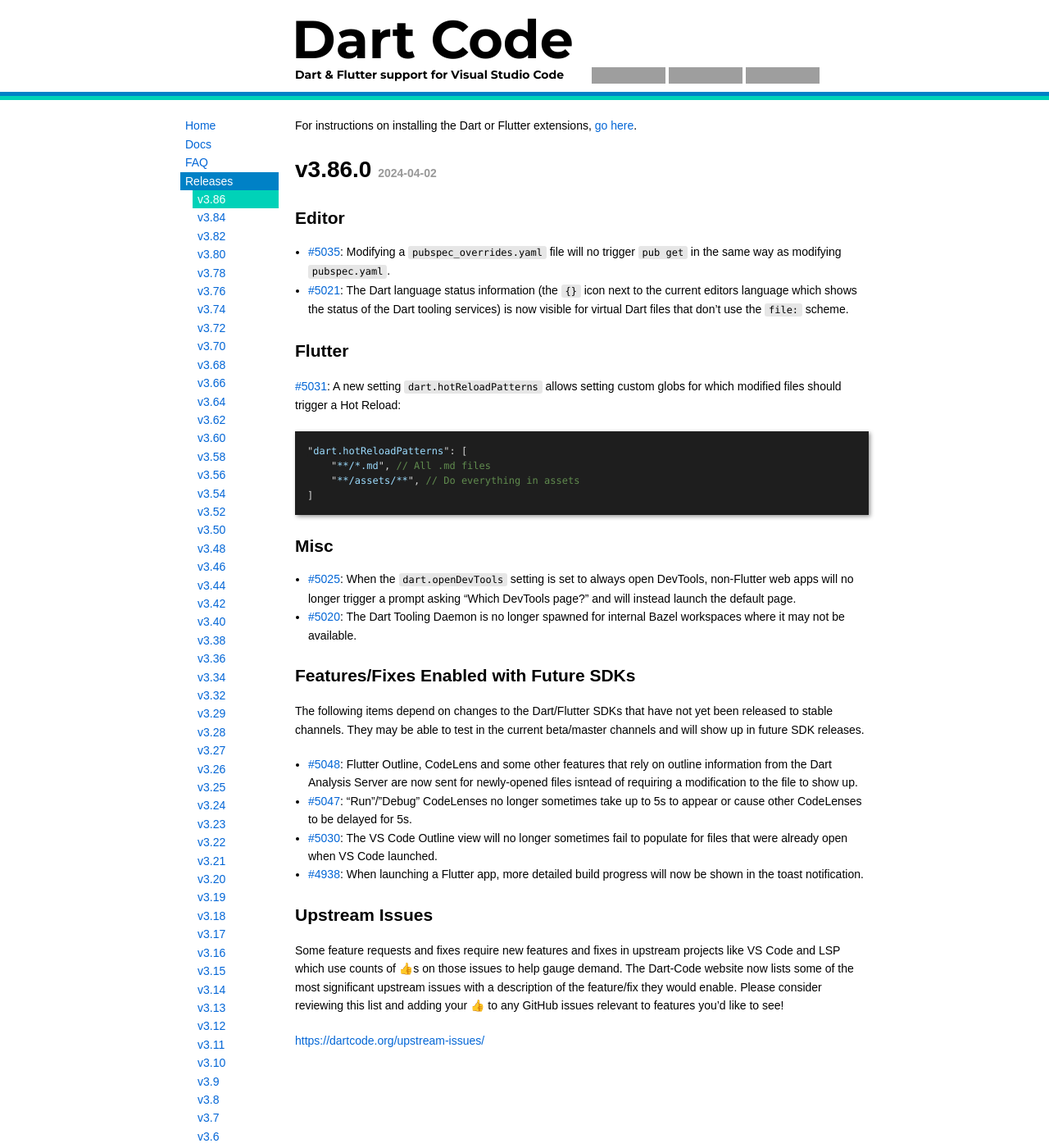
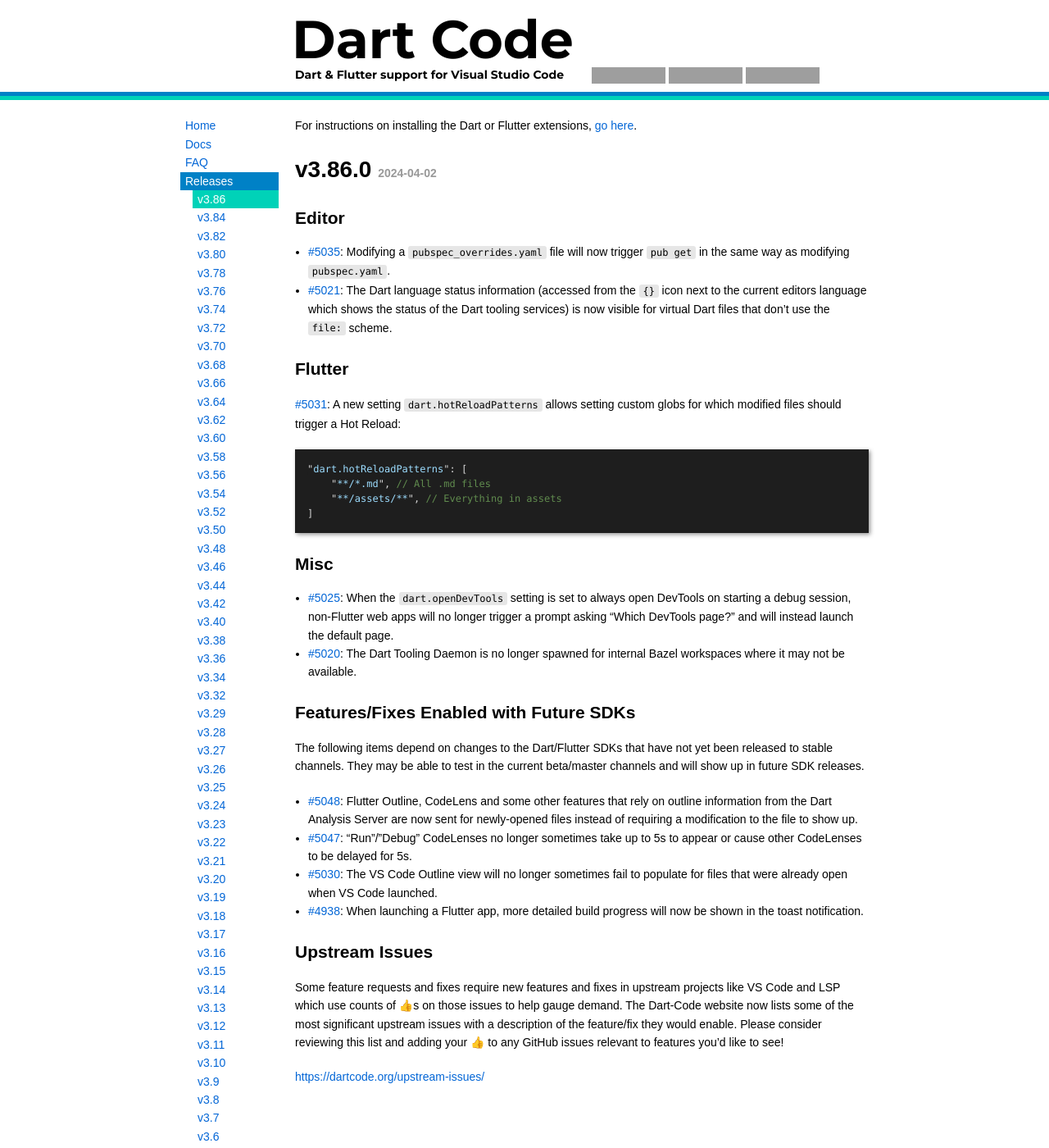
Before and after one commit to Dart-Code/Website, a Jekyll site: the page built from _releases/v3.86.md, in a window 1280 px wide and 1400 px high. Shown: the whole window at 82% size. Built offline with Jekyll 4.4.1, drawn with Linux system fonts in a browser that asks for light colours; grey boxes are pictures that could not be loaded.

Commit message:
Typos/minor tweaks

````diff
--- a/_releases/v3.86.md
+++ b/_releases/v3.86.md
@@ -8,8 +8,8 @@
 
 ## Editor
 
-- [#5035](https://github.com/Dart-Code/Dart-Code/issues/5035): Modifying a `pubspec_overrides.yaml` file will no trigger `pub get` in the same way as modifying `pubspec.yaml`.
-- [#5021](https://github.com/Dart-Code/Dart-Code/issues/5021): The Dart language status information (the `{}` icon next to the current editors language which shows the status of the Dart tooling services) is now visible for virtual Dart files that don't use the `file:` scheme.
+- [#5035](https://github.com/Dart-Code/Dart-Code/issues/5035): Modifying a `pubspec_overrides.yaml` file will now trigger `pub get` in the same way as modifying `pubspec.yaml`.
+- [#5021](https://github.com/Dart-Code/Dart-Code/issues/5021): The Dart language status information (accessed from the `{}` icon next to the current editors language which shows the status of the Dart tooling services) is now visible for virtual Dart files that don't use the `file:` scheme.
 
 ## Flutter
 
@@ -18,20 +18,20 @@
 ```js
 "dart.hotReloadPatterns": [
 	"**/*.md", // All .md files
-	"**/assets/**", // Do everything in assets
+	"**/assets/**", // Everything in assets
 ]
 ```
 
 ## Misc
 
-- [#5025](https://github.com/Dart-Code/Dart-Code/issues/5025): When the `dart.openDevTools` setting is set to always open DevTools, non-Flutter web apps will no longer trigger a prompt asking "Which DevTools page?" and will instead launch the default page.
+- [#5025](https://github.com/Dart-Code/Dart-Code/issues/5025): When the `dart.openDevTools` setting is set to always open DevTools on starting a debug session, non-Flutter web apps will no longer trigger a prompt asking "Which DevTools page?" and will instead launch the default page.
 - [#5020](https://github.com/Dart-Code/Dart-Code/issues/5020): The Dart Tooling Daemon is no longer spawned for internal Bazel workspaces where it may not be available.
 
 ## Features/Fixes Enabled with Future SDKs
 
 The following items depend on changes to the Dart/Flutter SDKs that have not yet been released to stable channels. They may be able to test in the current beta/master channels and will show up in future SDK releases.
 
-- [#5048](https://github.com/Dart-Code/Dart-Code/issues/5048): Flutter Outline, CodeLens and some other features that rely on outline information from the Dart Analysis Server are now sent for newly-opened files isntead of requiring a modification to the file to show up.
+- [#5048](https://github.com/Dart-Code/Dart-Code/issues/5048): Flutter Outline, CodeLens and some other features that rely on outline information from the Dart Analysis Server are now sent for newly-opened files instead of requiring a modification to the file to show up.
 - [#5047](https://github.com/Dart-Code/Dart-Code/issues/5047): "Run"/"Debug" CodeLenses no longer sometimes take up to 5s to appear or cause other CodeLenses to be delayed for 5s.
 - [#5030](https://github.com/Dart-Code/Dart-Code/issues/5030): The VS Code Outline view will no longer sometimes fail to populate for files that were already open when VS Code launched.
 - [#4938](https://github.com/Dart-Code/Dart-Code/issues/4938): When launching a Flutter app, more detailed build progress will now be shown in the toast notification.
````
